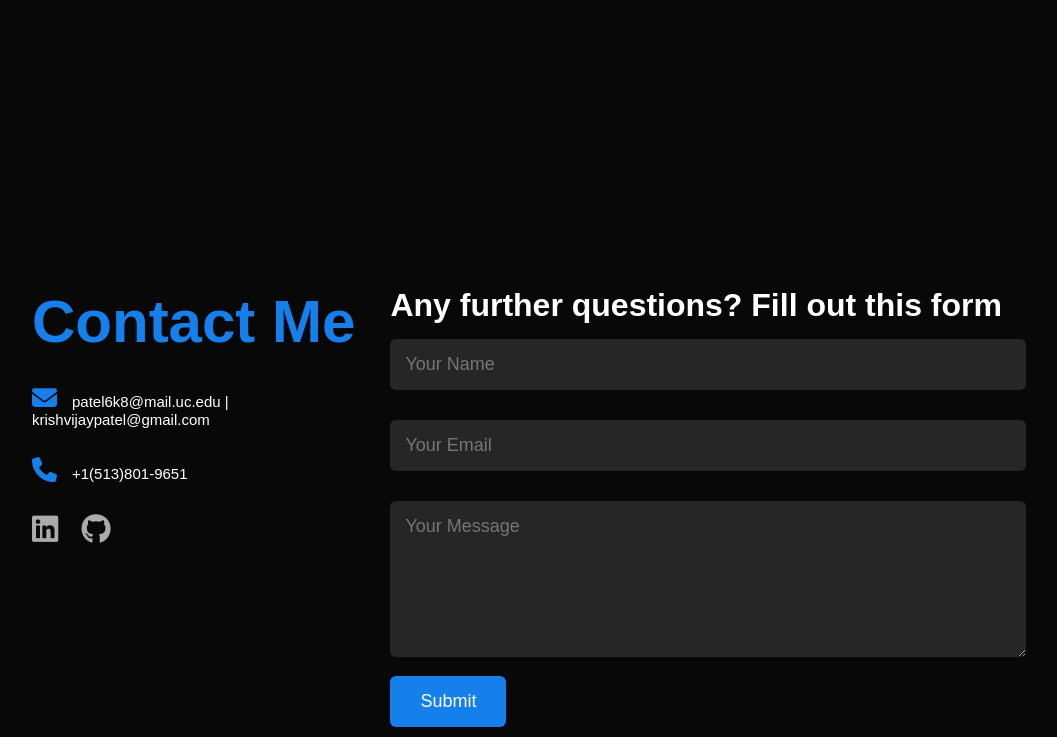
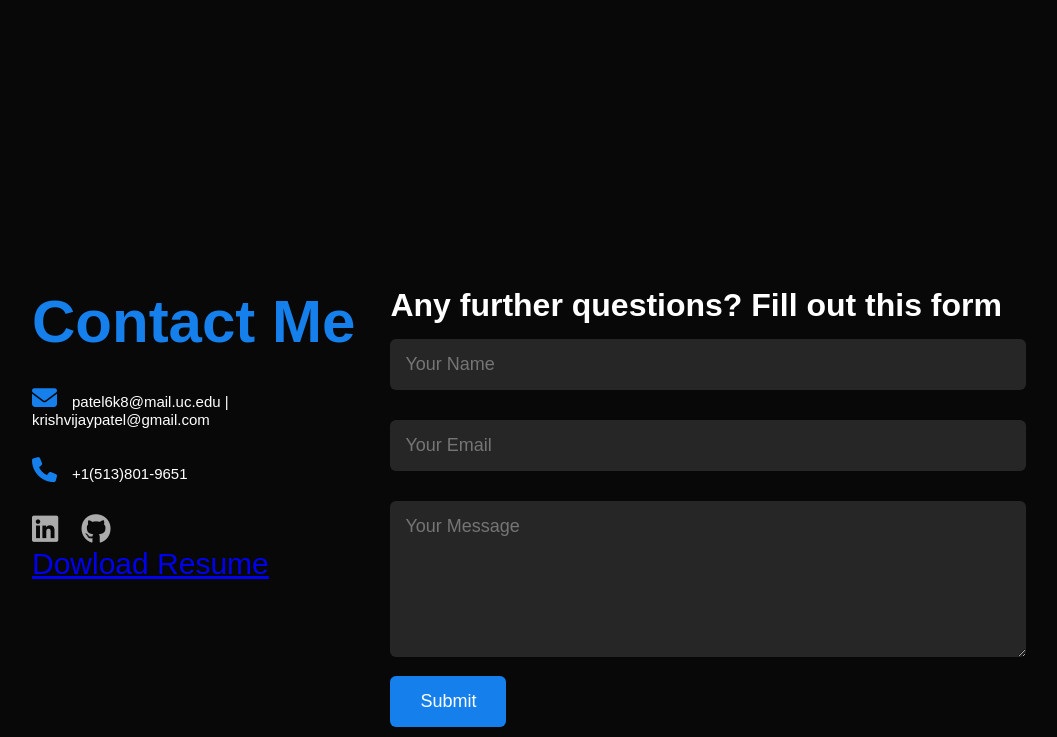
Before and after one commit to Krish1713/portfolio-website, a plain HTML site: page index.html in a window 1280 px wide. Shown: the part 2485-3222 px from the top of the page, without its empty margins (96-1153 px from the left). Drawn offline with Linux system fonts and the light colour scheme.

Commit message:
Update index.html
-Added a download resume button in Contact section

```diff
--- a/index.html
+++ b/index.html
@@ -114,6 +114,7 @@
                     <a href="https://www.linkedin.com/in/krishvijaypatel/"><i class="fa-brands fa-linkedin"></i></a>
                     <a href="https://github.com/Krish1713"><i class="fa-brands fa-github"></i></a>
                 </div>
+                <a href="Resume - Krish Patel.docx.pdf" download class="btn">Dowload Resume</a>
             </div>
             <div class="contact-right">
                 <h1>Any further questions? Fill out this form</h1>
```
